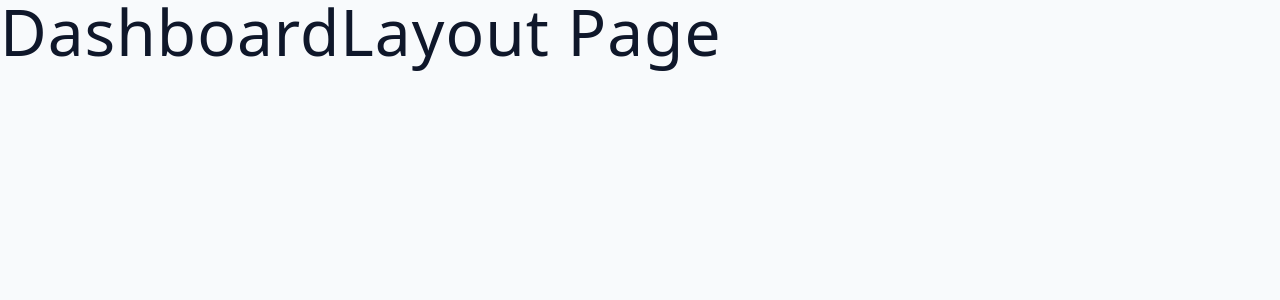
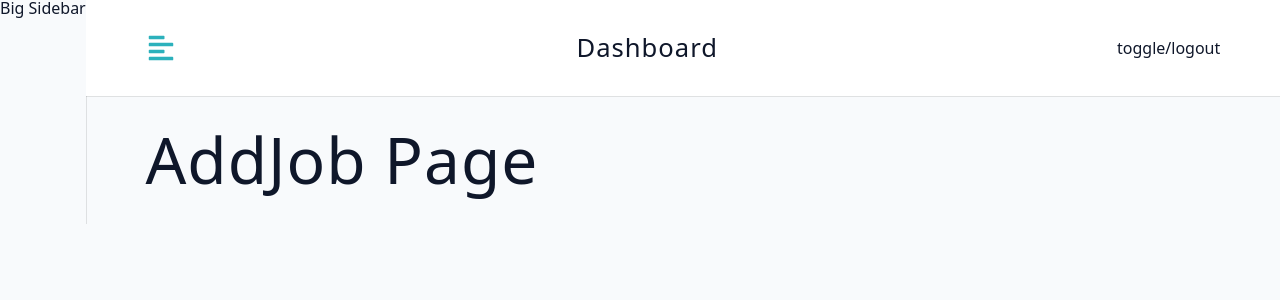
Before and after one commit to Mitrevichin/Jobify-, a React (Vite) app: page /dashboard in a window 1280 px wide. Shown: the top 300 px of the page. Built offline with nearby package versions, Linux system fonts and the light colour scheme.

Commit message:
navbar and sidebar jsx logic added

```diff
--- a/src/App.jsx
+++ b/src/App.jsx
@@ -6,6 +6,11 @@ import {
   DashBoardLayout,
   Error,
   Landing,
+  AddJob,
+  AllJobs,
+  Stats,
+  Profile,
+  Admin,
 } from './pages';
 
 const router = createBrowserRouter([
@@ -29,6 +34,28 @@ const router = createBrowserRouter([
       {
         path: 'dashboard',
         element: <DashBoardLayout />,
+        children: [
+          {
+            index: true,
+            element: <AddJob />,
+          },
+          {
+            path: 'stats',
+            element: <Stats />,
+          },
+          {
+            path: 'all-jobs',
+            element: <AllJobs />,
+          },
+          {
+            path: 'profile',
+            element: <Profile />,
+          },
+          {
+            path: 'admin',
+            element: <Admin />,
+          },
+        ],
       },
     ],
   },
--- /dev/null
+++ b/src/components/BigSidebar.jsx
@@ -0,0 +1,7 @@
+import Wrapper from '../assets/wrappers/BigSidebar';
+
+function BigSidebar() {
+  return <Wrapper>Big Sidebar</Wrapper>;
+}
+
+export default BigSidebar;
--- /dev/null
+++ b/src/components/NavLinks.jsx
@@ -0,0 +1,29 @@
+import { useDashboardContext } from '../pages/DashboardLayout';
+import links from '../utils/links';
+import { NavLink } from 'react-router-dom';
+
+function NavLinks() {
+  const { toggleSidebar, user } = useDashboardContext();
+
+  return (
+    <div className='nav-links'>
+      {links.map(link => {
+        const { text, path, icon } = link;
+        return (
+          <NavLink
+            to={path}
+            key={text}
+            className='nav-link'
+            onClick={toggleSidebar}
+            end
+          >
+            <span className='icon'>{icon}</span>
+            {text}
+          </NavLink>
+        );
+      })}
+    </div>
+  );
+}
+
+export default NavLinks;
--- /dev/null
+++ b/src/components/Navbar.jsx
@@ -0,0 +1,27 @@
+import Wrapper from '../assets/wrappers/Navbar';
+import { FaAlignLeft } from 'react-icons/fa';
+import Logo from './Logo';
+import { useDashboardContext } from '../pages/DashboardLayout';
+
+function Navbar() {
+  const { toggleSidebar } = useDashboardContext();
+
+  return (
+    <Wrapper>
+      <div className='nav-center'>
+        <button className='toggle-btn' onClick={toggleSidebar}>
+          <FaAlignLeft />
+        </button>
+
+        <div>
+          <Logo />
+          <h4>Dashboard</h4>
+        </div>
+
+        <div className='btn-container'>toggle/logout</div>
+      </div>
+    </Wrapper>
+  );
+}
+
+export default Navbar;
--- /dev/null
+++ b/src/components/SmallSidebar.jsx
@@ -0,0 +1,34 @@
+import { FaTimes } from 'react-icons/fa';
+import Wrapper from '../assets/wrappers/SmallSidebar';
+import { useDashboardContext } from '../pages/DashboardLayout';
+import Logo from './Logo';
+import links from '../utils/links';
+import { NavLink } from 'react-router-dom';
+import NavLinks from './NavLinks';
+
+function SmallSidebar() {
+  const { showSidebar, toggleSidebar } = useDashboardContext();
+
+  return (
+    <Wrapper>
+      <div
+        className={
+          showSidebar ? 'sidebar-container show-sidebar' : 'sidebar-container'
+        }
+      >
+        <div className='content'>
+          <button className='close-btn' onClick={toggleSidebar}>
+            <FaTimes />
+          </button>
+
+          <header>
+            <Logo />
+          </header>
+          <NavLinks />
+        </div>
+      </div>
+    </Wrapper>
+  );
+}
+
+export default SmallSidebar;
--- a/src/components/index.js
+++ b/src/components/index.js
@@ -1,2 +1,5 @@
 export { default as Logo } from './Logo';
 export { default as FormRow } from './FormRow';
+export { default as BigSidebar } from './BigSidebar';
+export { default as SmallSidebar } from './SmallSidebar';
+export { default as Navbar } from './Navbar';
--- a/src/pages/DashboardLayout.jsx
+++ b/src/pages/DashboardLayout.jsx
@@ -1,5 +1,54 @@
+import { Outlet } from 'react-router-dom';
+import Wrapper from '../assets/wrappers/Dashboard';
+import { BigSidebar, Navbar, SmallSidebar } from '../components';
+import { createContext, useContext, useState } from 'react';
+
+const DashboardContext = createContext();
+
 function DashboardLayout() {
-  return <h1>DashboardLayout page</h1>;
+  // temporary
+  const user = { name: 'John' };
+  const [showSidebar, setShowSideBar] = useState(false);
+  const [isDarkTheme, setIsDarkTheme] = useState(false);
+
+  function toggleDarkTheme() {
+    console.log('Toggled Dark Theme');
+  }
+
+  function toggleSidebar() {
+    setShowSideBar(showSidebar => !showSidebar);
+  }
+
+  async function logoutUser() {
+    console.log('User logged out!');
+  }
+
+  return (
+    <DashboardContext.Provider
+      value={{
+        user,
+        showSidebar,
+        isDarkTheme,
+        toggleSidebar,
+        toggleDarkTheme,
+        logoutUser,
+      }}
+    >
+      <Wrapper>
+        <main className='dashboard'>
+          <SmallSidebar />
+          <BigSidebar />
+          <div>
+            <Navbar />
+            <div className='dashboard-page'>
+              <Outlet />
+            </div>
+          </div>
+        </main>
+      </Wrapper>
+    </DashboardContext.Provider>
+  );
 }
 
+export const useDashboardContext = () => useContext(DashboardContext);
 export default DashboardLayout;
--- /dev/null
+++ b/src/utils/links.jsx
@@ -0,0 +1,37 @@
+import React from 'react';
+
+import { IoBarChartSharp } from 'react-icons/io5';
+import { MdQueryStats } from 'react-icons/md';
+import { FaWpforms } from 'react-icons/fa';
+import { ImProfile } from 'react-icons/im';
+import { MdAdminPanelSettings } from 'react-icons/md';
+
+const links = [
+  {
+    text: 'add job',
+    path: '.',
+    icon: <FaWpforms />,
+  },
+  {
+    text: 'all jos',
+    path: 'all-jobs',
+    icon: <MdQueryStats />,
+  },
+  {
+    text: 'stats',
+    path: 'stats',
+    icon: <IoBarChartSharp />,
+  },
+  {
+    text: 'profile',
+    path: 'profile',
+    icon: <ImProfile />,
+  },
+  {
+    text: 'admin',
+    path: 'admin',
+    icon: <MdAdminPanelSettings />,
+  },
+];
+
+export default links;
```
